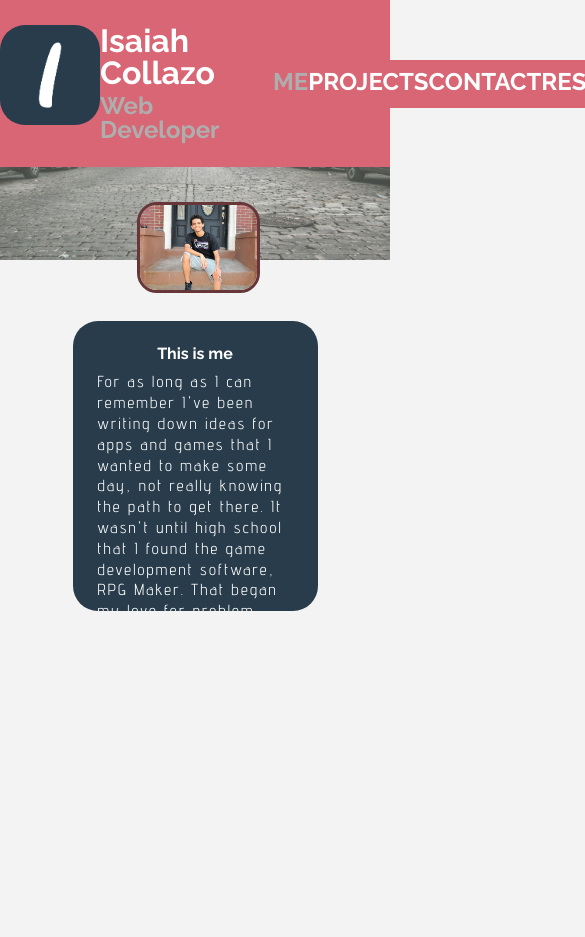
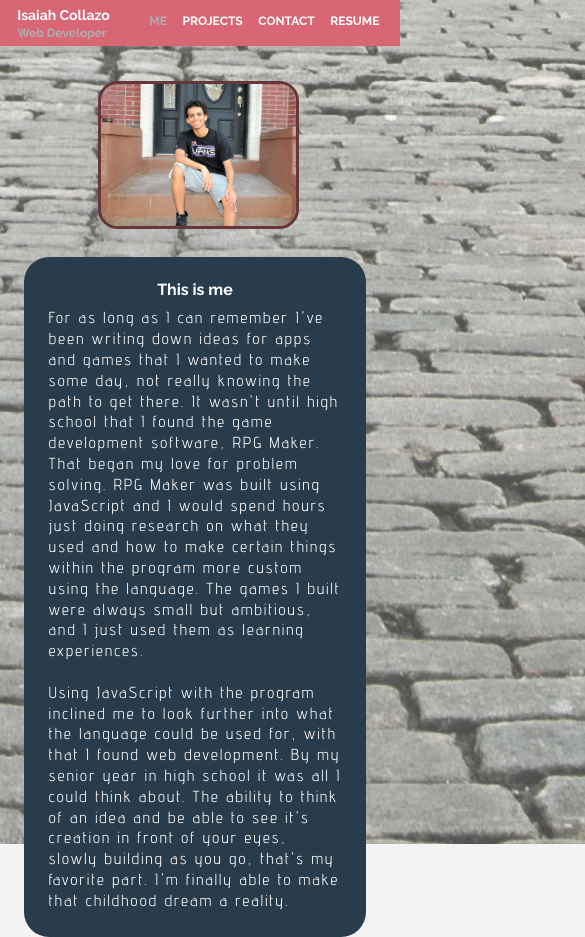
Before and after one commit to IsaiahCollazo99/portfolio-site, a React (Create React App) app in the folder isaiah-collazo/: page / in a window 390 px wide. Shown: the top 937 px of the page, 585 px wide, since content can reach past the window. Before the commit the page ends 844 px from the top, so only its background shows below. Built offline with nearby package versions, Linux system fonts and the light colour scheme.

Commit message:
add responsiveness to me page

```diff
--- a/isaiah-collazo/src/css/header/header.css
+++ b/isaiah-collazo/src/css/header/header.css
@@ -58,3 +58,57 @@
 .grey {
     color: #AEAEAE;
 }
+
+@media only screen and (max-width: 1550px) {
+    .headerRight {
+      width: 40%;
+    }
+}
+
+@media only screen and (max-width: 1200px) {
+    .header {
+      font-size: 18px;
+    }
+
+    .headerName {
+        font-size: 24px;
+    }
+
+    .headerLogo {
+        width: 75px;
+    }
+}
+
+@media only screen and (max-width: 1028px) {
+    .headerRight {
+      width: 50%;
+    }
+
+    .headerLeft {
+        width: 40%;
+    }
+}
+
+@media only screen and (max-width: 590px) {
+    .header {
+        font-size: 12px;
+        padding: 5px;
+    }
+
+    .headerName {
+        font-size: 14px;
+    }
+
+    .headerLogo {
+        display: none;
+    }
+
+    .headerLeft {
+        width: 30%;
+        justify-content: center;
+    }
+
+    .headerRight {
+        width: 67%;
+    }
+}
--- a/isaiah-collazo/src/css/home/home.css
+++ b/isaiah-collazo/src/css/home/home.css
@@ -23,6 +23,7 @@
 }
 
 .aboutMe {
+    width: 100%;
     display: flex;
     flex-direction: column;
     align-self: center;
@@ -64,3 +65,46 @@
     letter-spacing: 2px;
     line-height: 130%;
 }
+
+@media only screen and (max-width: 1200px) {
+    .aboutMeText {
+        width: 75%;
+    }
+}
+
+@media only screen and (max-width: 1028px) {
+    .homeBackground {
+        width: fit-content;
+        align-self: center;
+        bottom: 0;
+    }
+
+    .aboutMeText {
+        height: fit-content;
+    }
+
+    .aboutMePic {
+        width: 50%;
+    }
+}
+
+@media only screen and (max-width: 375px) {
+    .aboutMePgraph {
+        line-height: 115%;
+    }
+
+    .aboutMeText {
+        height: 450px;
+        width: 85%;
+        align-self: center;
+        justify-self: center;
+    }
+
+    .aboutMe {
+        margin-left: 7px;
+    }
+
+    .aboutMePic {
+        width: 65%;
+    }
+}
```
